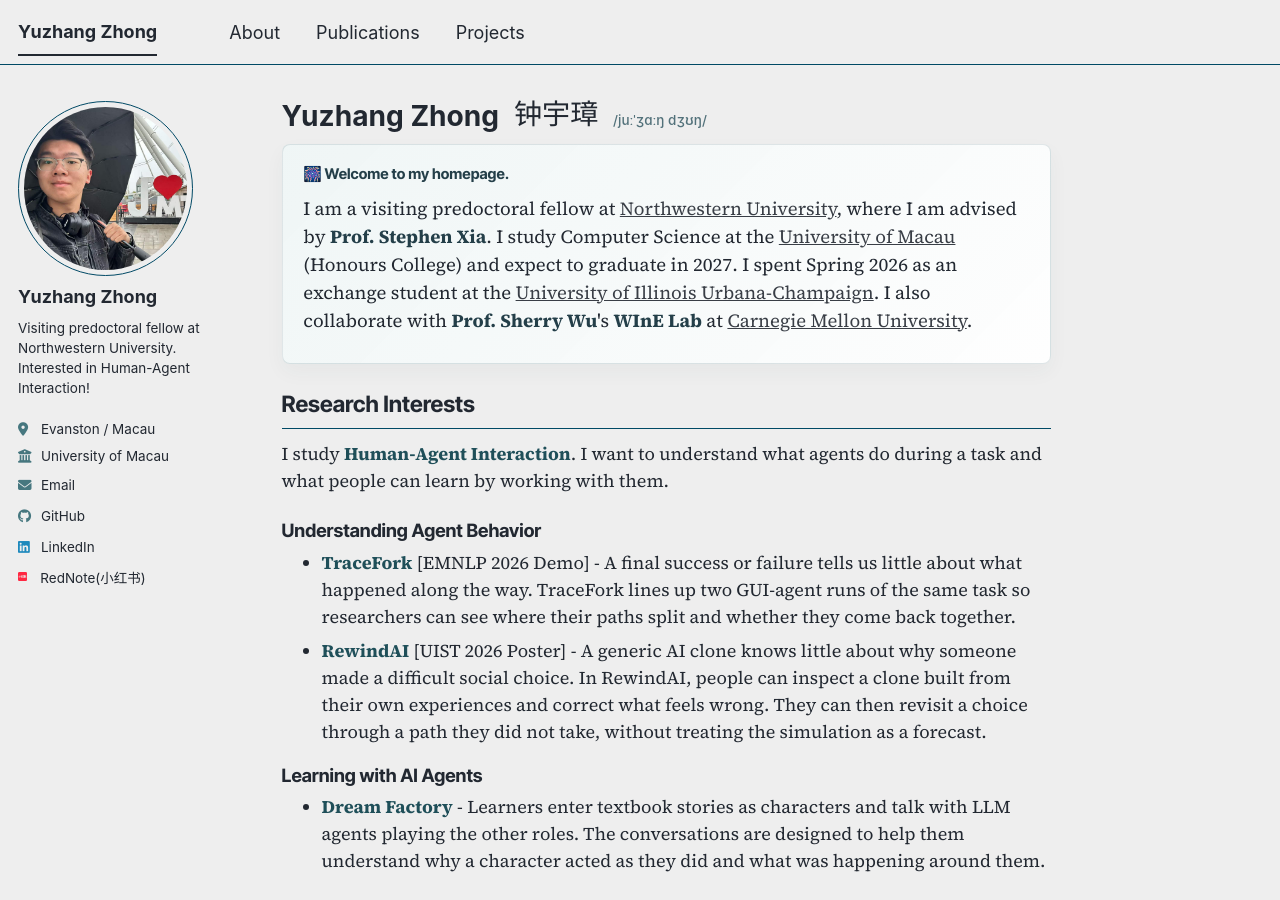
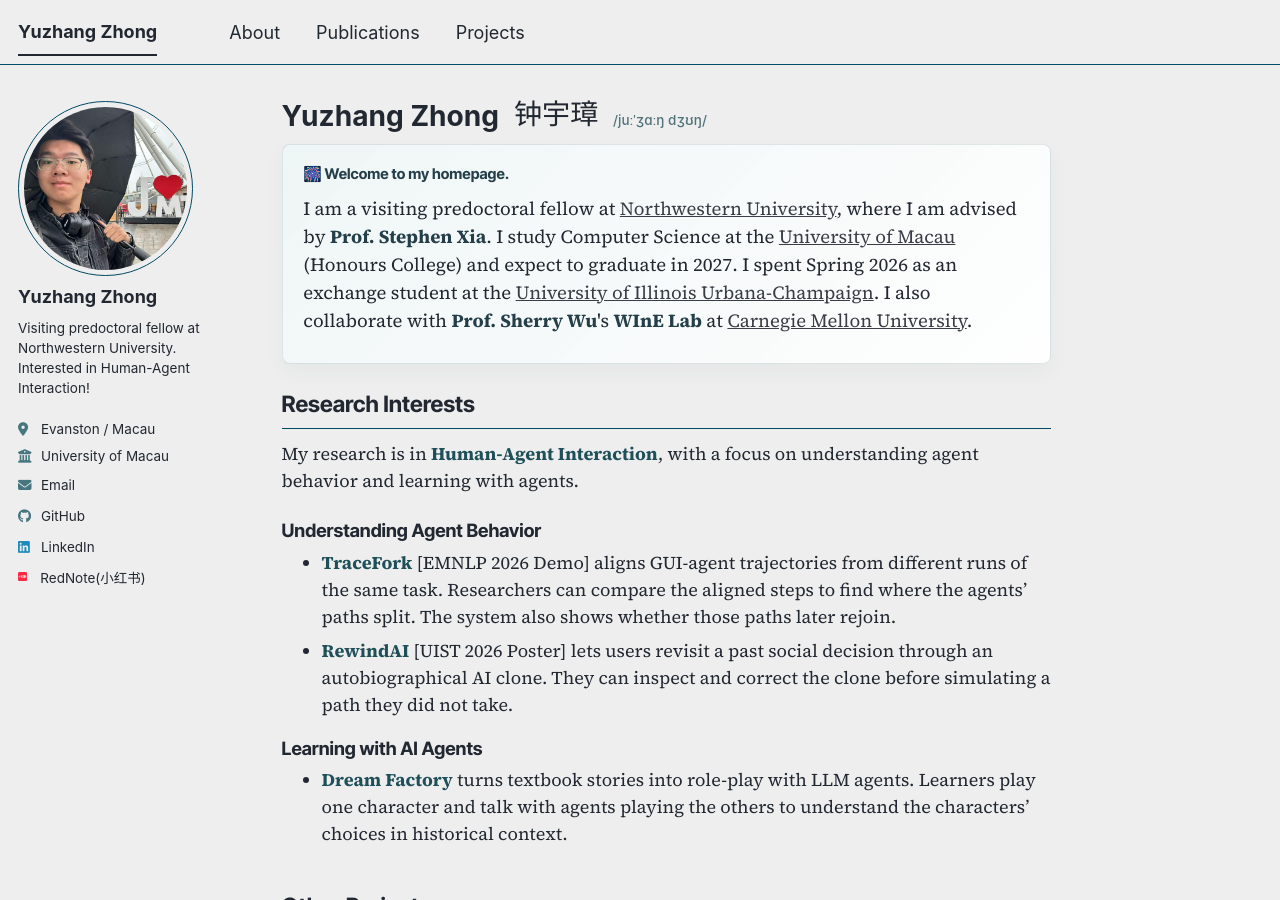
Before and after one commit to yuzhang-zhong/yuzhang-zhong.github.io, a Jekyll site: the page built from _pages/about.md, in a window 1280 px wide and 900 px high. Built offline with Jekyll 4.4.1, drawn with Linux system fonts in a browser that asks for light colours; comment, search, counter and statistics services are not loaded; a style sheet for code colours, icons or effects is not loaded.

Commit message:
Make research project descriptions direct

```diff
--- a/_pages/about.md
+++ b/_pages/about.md
@@ -27,16 +27,16 @@ redirect_from:
 
 ## Research Interests
 
-I study <span class="project-name">Human-Agent Interaction</span>. I want to understand what agents do during a task and what people can learn by working with them.
+My research is in <span class="project-name">Human-Agent Interaction</span>, with a focus on understanding agent behavior and learning with agents.
 
 ### Understanding Agent Behavior
 
-- <span class="project-name">TraceFork</span> [EMNLP 2026 Demo] - A final success or failure tells us little about what happened along the way. TraceFork lines up two GUI-agent runs of the same task so researchers can see where their paths split and whether they come back together.
-- <span class="project-name">RewindAI</span> [UIST 2026 Poster] - A generic AI clone knows little about why someone made a difficult social choice. In RewindAI, people can inspect a clone built from their own experiences and correct what feels wrong. They can then revisit a choice through a path they did not take, without treating the simulation as a forecast.
+- <span class="project-name">TraceFork</span> [EMNLP 2026 Demo] aligns GUI-agent trajectories from different runs of the same task. Researchers can compare the aligned steps to find where the agents' paths split. The system also shows whether those paths later rejoin.
+- <span class="project-name">RewindAI</span> [UIST 2026 Poster] lets users revisit a past social decision through an autobiographical AI clone. They can inspect and correct the clone before simulating a path they did not take.
 
 ### Learning with AI Agents
 
-- <span class="project-name">Dream Factory</span> - Learners enter textbook stories as characters and talk with LLM agents playing the other roles. The conversations are designed to help them understand why a character acted as they did and what was happening around them.
+- <span class="project-name">Dream Factory</span> turns textbook stories into role-play with LLM agents. Learners play one character and talk with agents playing the others to understand the characters' choices in historical context.
 
 </section>
 
```
